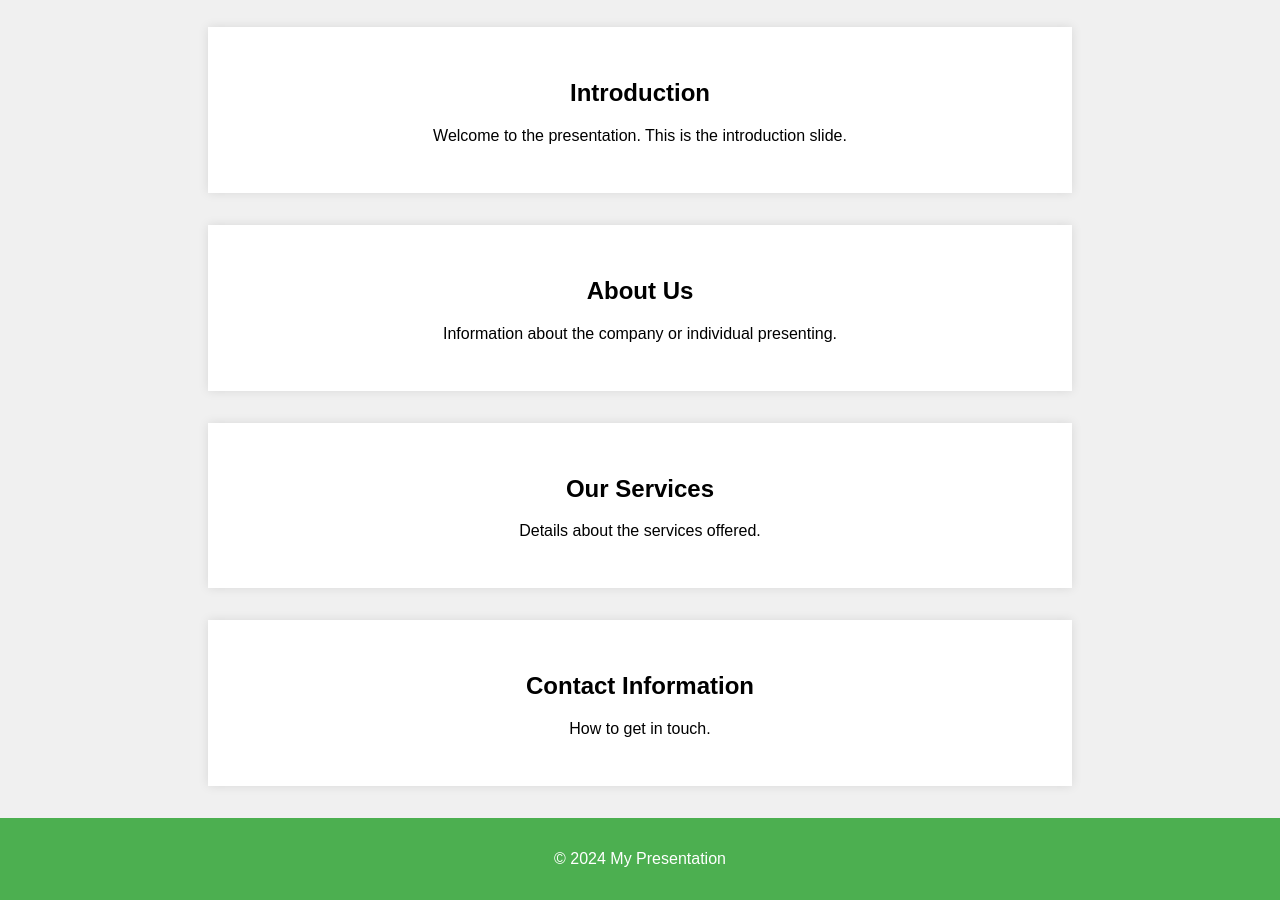
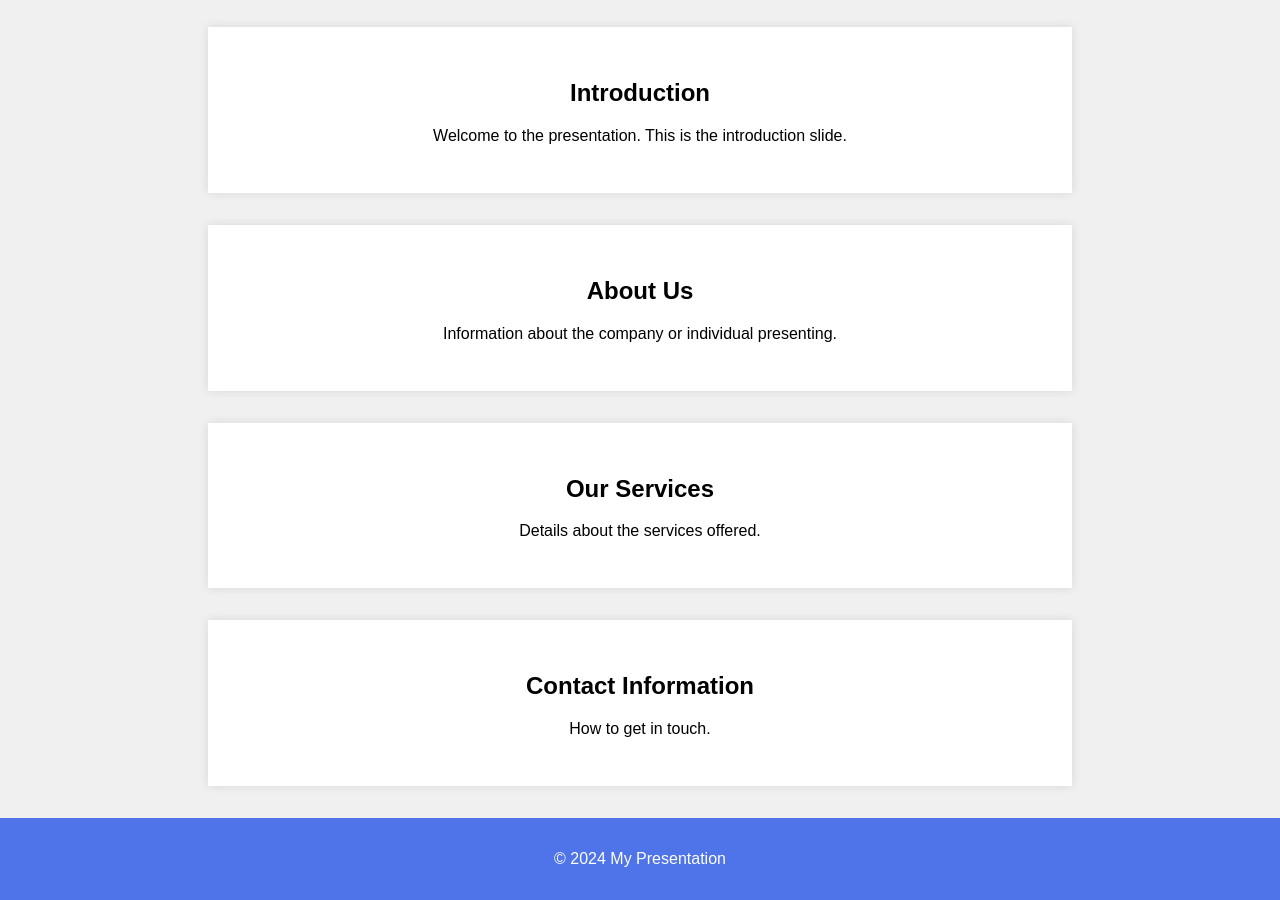
Before and after one commit to guillepl/guillepl, a plain HTML site: page index.html in a window 1280 px wide. Shown: the part 74-974 px from the top of the page. Drawn offline with Linux system fonts and the light colour scheme.

Commit message:
Update styles.css

```diff
--- a/styles.css
+++ b/styles.css
@@ -40,7 +40,7 @@ main {
 }
 
 footer {
-    background-color: #4CAF50;
+    background-color: #4f73e9;
     color: white;
     text-align: center;
     padding: 1em 0;
```
